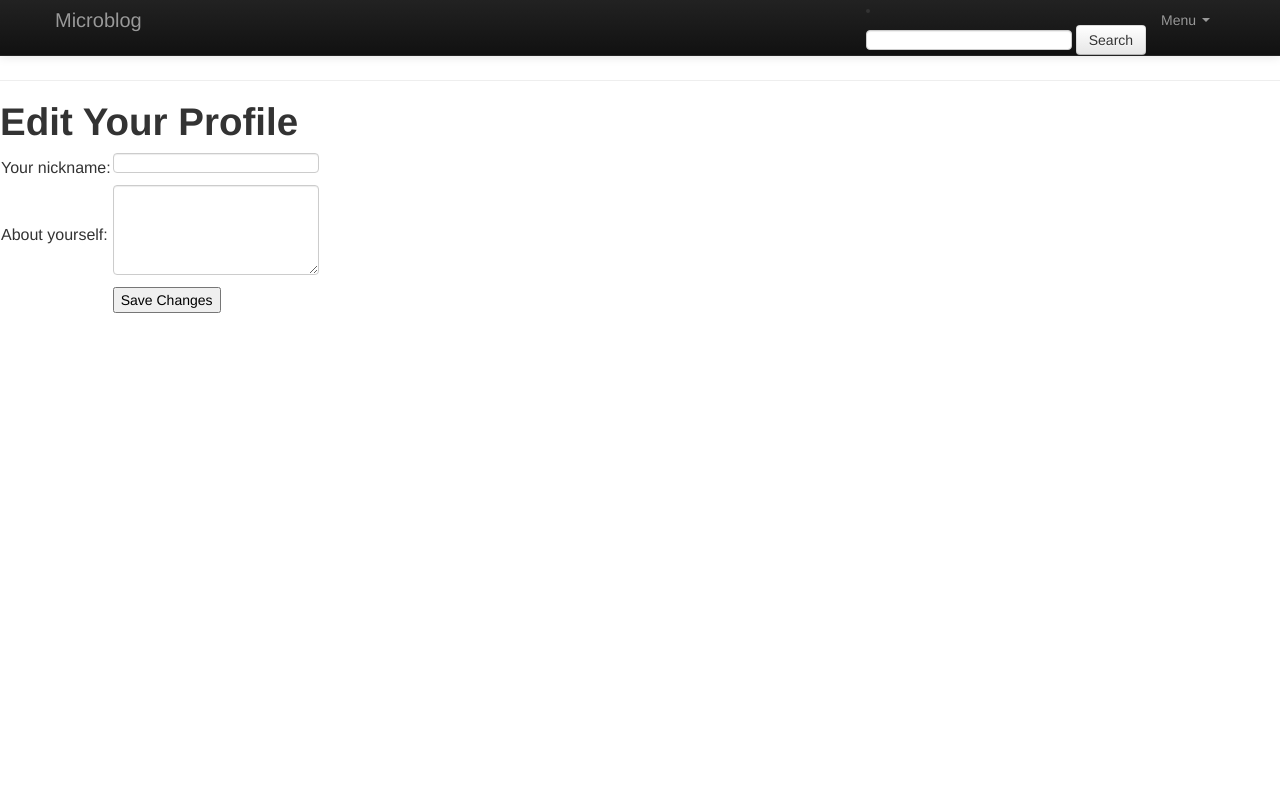
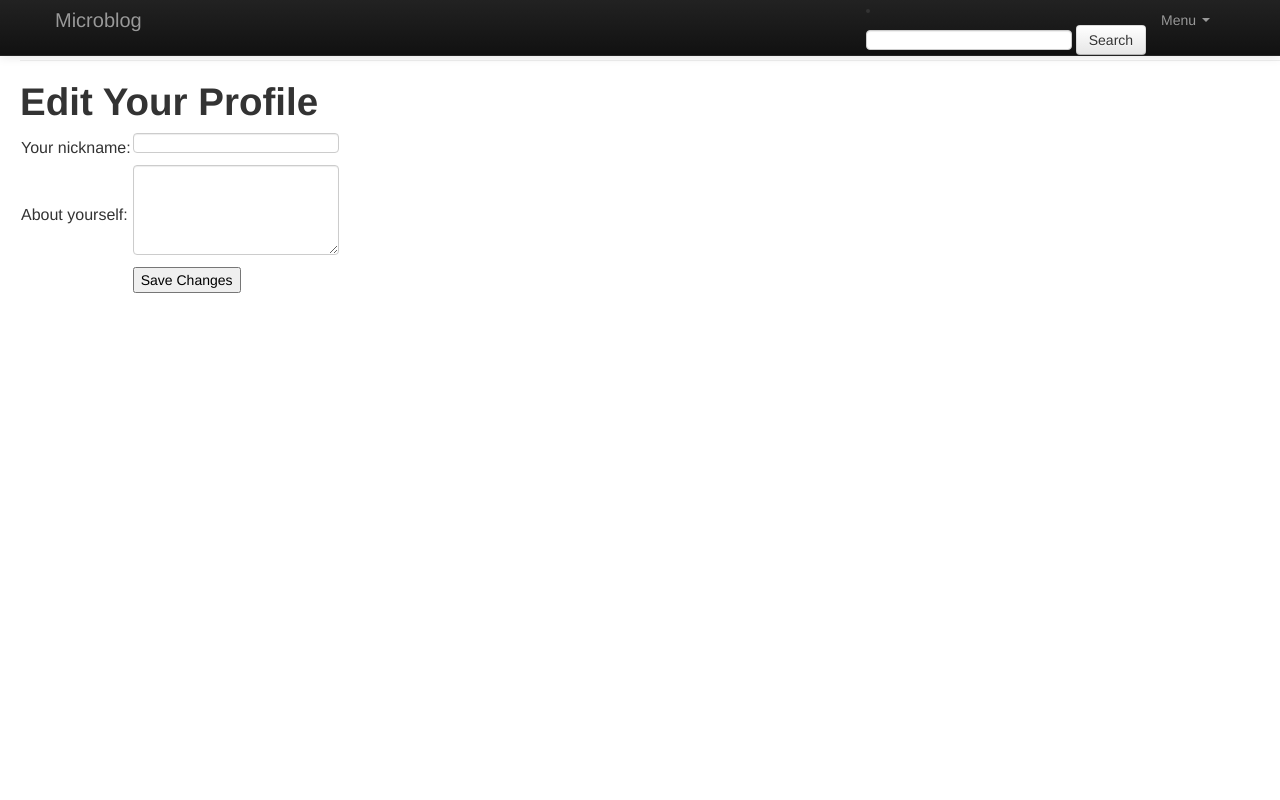
Before and after one commit to arnaldomf/microblog, a Flask app: page /edit in a window 1280 px wide. Run offline with Flask 2, Linux system fonts and the light colour scheme; a user stored in the database is signed in; data comes from the database, SQL or seed files in the repository; parts of the project's set-up code (start-up, migrations or seed data) failed here and were passed over; some libraries are stand-ins or nearby versions.

Commit message:
adding css

```diff
--- a/app/templates/base.html
+++ b/app/templates/base.html
@@ -13,8 +13,9 @@
 	<link href="/static/css/bootstrap.css" rel="stylesheet">
 	<style type="text/css">
 	body {
-		padding-top: 60px;
+		padding-top: 40px;
 		padding-bottom: 40px;
+		padding-left: 20px;
 	}
 	</style>
 	<link href="/static/css/bootstrap-responsive.css" rel="stylesheet">
--- a/app/templates/login.html
+++ b/app/templates/login.html
@@ -17,12 +17,12 @@ function set_openid(openid, pr) {
 	{{form.hidden_tag()}}
 	<p>
 		Please enter your OpenID or select one of the providers below:<br>
-		{{form.openid(size=80)}}<br>
+		{{form.openid(size=300)}}<br>
 		{% for error in form.errors.openid %}
 		<span style="color: red;">[{{error}}]</span>
 		{% endfor %}<br>
 		{% for pr in providers %}
-		<a href="javascript:set_openid('{{pr.url}}', '{{pr.name}}');">{{pr.name}}</a> |
+		<a href="javascript:set_openid('{{pr.url}}', '{{pr.name}}');"><img src="/static/img/{{pr.name.lower()}}.png" class="img-polaroid"></a>
 		{% endfor %}
 	</p>
 	<p>{{form.remember_me}} Remember Me</p>
```
Also changed, not shown: app/static/img/aol.png (added), app/static/img/flickr.png (added), app/static/img/google.png (added), app/static/img/myopenid.png (added), app/static/img/yahoo.png (added).
